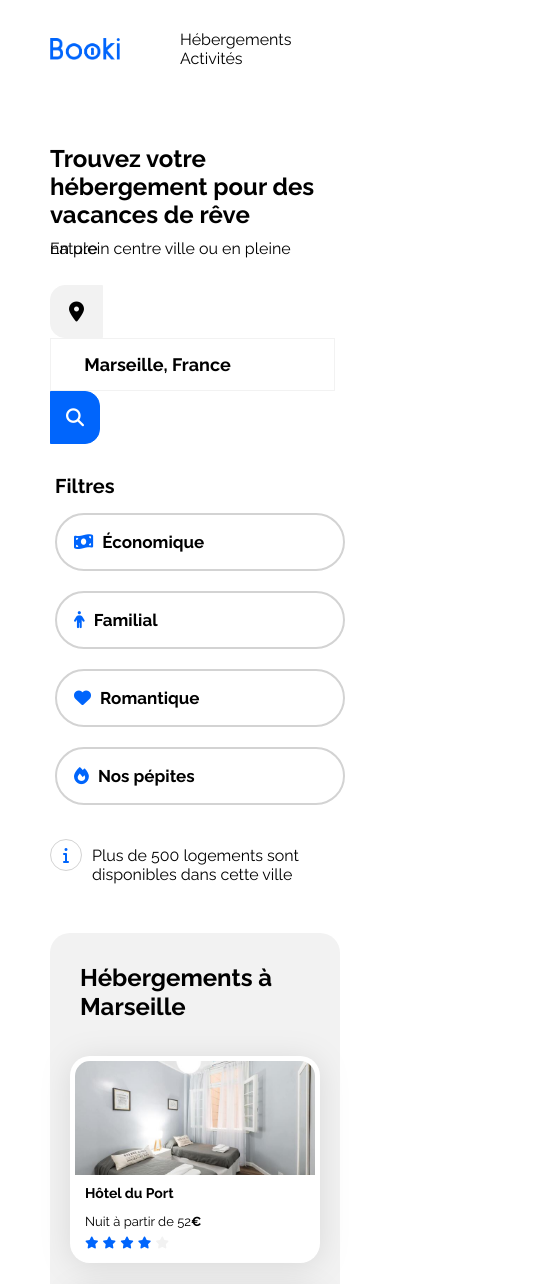
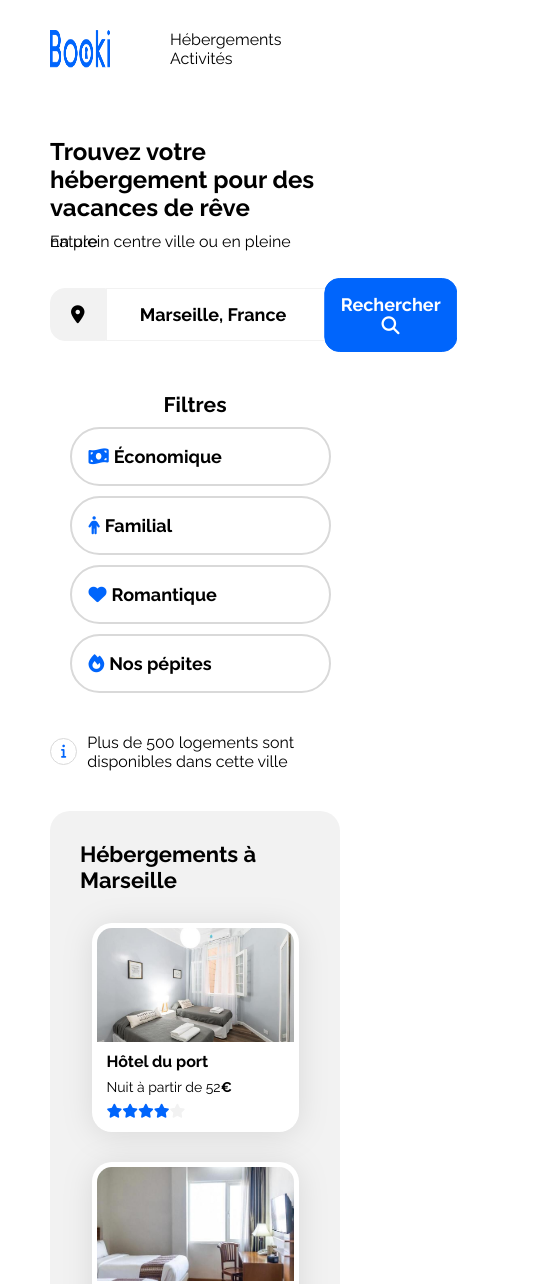
Before and after one commit to ltrcelia/Booki, a plain HTML site: page index.html in a window 390 px wide. Shown: the top 1284 px of the page, 533 px wide, since content can reach past the window. Drawn offline with Linux system fonts and the light colour scheme.

Commit message:
24/10/2023 Amélioration du projet

```diff
--- a/css/style.css
+++ b/css/style.css
@@ -1,6 +1,6 @@
 /****** General ***********/
 * {
-    font-family: 'Raleway', sans-serif;
+    font-family: "Raleway", sans-serif;
 }
 
 :root {
@@ -46,24 +46,22 @@ header {
 nav {
     width: 100%;
     display: flex;
-    align-items: center;
     justify-content: space-between;
 }
 
 nav img {
-    width: 70px;
+    width: 60px;
+}
+.menu a {
+    margin: 0 0 0 60px;
+    padding: 28px 0;
 }
 
 .menu a:hover {
     border-top: 2px solid var(--main-color);
     color: var(--main-color);
 }
-
-.menu a {
-    margin: 0 0 0 60px;
-    padding: 30px 0;
-}
-/****** ******/
+/************/
 
 a {
     color: inherit;
@@ -72,7 +70,6 @@ a {
 
 /********* Cartes ********/
 .section-title {
-    margin: 0;
     font-size: var(--font-size-xlarge);
 }
 
@@ -86,14 +83,23 @@ a {
     object-fit: cover;
 }
 
+.card-content {
+    padding: 10px;
+}
+
 .card-title {
     font-size: var(--font-size-nomal);
-    margin-top: 10px;
+    margin-bottom: 8px;
 }
 
-.card-title,
-.card-subtitle,
+.card-subtitle {
+    font-size: var(--font-size-small);
+    margin: 0 0 8px 0;
+}
+
 .card-rating {
+    display: flex;
+    margin-top: 8px;
     margin-bottom: 5px;
 }
 
@@ -104,18 +110,19 @@ a {
 /***** étoiles ******/
 .fa-solid {
     color: var(--main-color);
+    font-size: var(--font-size-small);
 }
 
 .neutral-star {
-    color: var(--main-bg-color)
+    color: var(--main-bg-color);
+    font-size: var(--font-size-small);
 }
 
 /****** Footer ******/
 footer {
     background-color: var(--main-bg-color);
     padding: 20px;
-    margin-top: 20px;
-    display: flex;
+    margin-top: 30px;
 }
 
 .footer-container {
@@ -123,36 +130,35 @@ footer {
     flex-direction: row;
 }
 .footer-elements {
+    width: 35%;
     display: flex;
     flex-direction: column;
-    margin-right: 250px;
     gap: 15px;
 }
 
 /**************** Spécifiques ****************/
 /****** Haut de page ******/
 .search-hebergements {
-    margin-top: 17px;
+    margin: 40px 0;
 }
 
 .title-page {
-    line-height: 15px;
-    padding: 10px 0;
+    line-height: 90%;
+    padding: 0 0 20px 0;
 }
 
 /****** Form ******/
-.form-container {
-    padding: 10px 0;
-    align-content: baseline;
+form {
+    display: flex;
 }
 
 .form-container .fa-location-dot {
     background-color: var(--main-bg-color);
     color: black;
     border: 1px solid var(--main-bg-color);
+    font-size: var(--font-size-large);
     border-radius: 15px 0 0 15px;
-    padding: 25px 18px;
-
+    padding: 25px 20px;
 }
 
 .form-container input {
@@ -164,17 +170,22 @@ footer {
 }
 
 .btn-search {
-    padding: 15px 15px;
+    padding: 15px 16px;
     color: white;
     border: 1px solid var(--main-color);
     background-color: var(--main-color);
     border-radius: 0 15px 15px 0;
-    font-weight: var(--font-weight-semibold);
+    font-weight: var(--font-weight-bold);
     font-size: var(--font-size-large);
+    display: inline;
 }
 
 .btn-search:hover {
     background-color: var(--main-color-dark);
+}
+
+.btn-search i {
+    display: none;
 }
 /****** ******/
 
@@ -182,41 +193,47 @@ footer {
     display: flex;
     align-items: baseline;
     font-weight: var(--font-weight-bold);
-    padding: 20px 0;
-    gap: 10px;
-    font-size: var(--font-size-medium);
+    font-size: var(--font-size-large);
+    padding: 40px 0;
+    gap: 7px;
 }
 
 .filtres i {
-    padding-right: 5px;
+    padding-right: 10px;
+    font-size: var(--font-size-large);
 }
 
 .filtres .btn {
     display: flex;
     align-items: baseline;
     background-color: white;
-    border: 2px solid lightgray;
+    border: 2px solid var(--border-grey);
     border-radius: 50px;
-    padding: 10px 15px;
-    margin: 5px;
+    padding: 14px 20px;
+    margin-left: 10px;
     font-weight: var(--font-weight-bold);
-    font-size: var(--font-size-medium);
+    font-size: var(--font-size-large);
 }
 
 .filtres .btn:hover {
     background-color: var(--filter-bg-color);
 }
 
+/***** Infos logements *****/
 .infos {
     display: flex;
-    align-items: baseline;
+    align-items: center;
     gap: 10px;
 }
 
+.infos p {
+    margin: 0;
+}
+
 .fa-info{
-    border: 1px solid lightgray;
+    border: 1px solid var(--border-grey);
     border-radius: 50px;
-    padding: 7px 12px;
+    padding: 12px 10px;
 }
 
 /****** Hebergements And Populaires ***********/
@@ -241,9 +258,9 @@ footer {
 .hebergements-cards {
     display: flex;
     flex-wrap: wrap;
-    justify-content: center;
-    gap: 25px;
-    margin: 35px 0;
+    justify-content: space-between;
+    margin: 30px 0;
+    gap: 30px;
 }
 
 .hebergements-cards .card {
@@ -253,19 +270,16 @@ footer {
 }
 
 .hebergements-cards a {
-    max-width: 250px;
-    min-width: 250px;
+    width: 30%;
 }
 
 .hebergements-cards img {
-    width: 100%;
     height: 114px;
     border-top-left-radius: 15px;
     border-top-right-radius: 15px;
 }
 
 .hebergements-cards .card-content {
-    padding-left: 10px;
     display: flex;
     flex-direction: column;
     justify-content: space-between;
@@ -283,15 +297,14 @@ footer {
     align-items: center;
 }
 
+.populaires-title i {
+    font-size: var(--font-size-large);
+}
+
 .populaires-cards .card {
     display: flex;
     margin-top: 33px;
     padding: 5px;
-}
-
-.populaires-cards a {
-    max-width: 380px;
-    min-width: 275px;
 }
 
 .populaires-cards img {
@@ -312,32 +325,33 @@ footer {
 
 /******* Activités ******/
 .activites {
-    padding: 50px;
+    padding: 30px;
 }
 
 .activites-cards {
     display: flex;
-    flex-direction: row;
-    justify-content: center;
     flex-wrap: wrap;
-    margin-top: 30px;
-    gap: 30px;
+    justify-content: space-between;
+}
+
+.activites-cards .card {
+    display: flex;
+    flex-direction: column;
+    margin-top: 35px;
 }
 
 .activites-cards a {
-    min-width: 300px;
-    display: inline-block;
+    width: 23%;
 }
 
 .activites-cards img {
-    display: flex;
-    width: 100%;
     height: 380px;
     border-top-right-radius: 20px;
     border-top-left-radius: 20px;
 }
 
 .activites-cards h3 {
+    font-size: var(--font-size-nomal);
     padding: 20px;
 }
 
@@ -346,16 +360,12 @@ footer {
 /****** Media queries ***********/
 /* Medium devices (tablets, less/equal than 1024px) */
 @media (max-width: 1024px) {
-    .title-page {
-        line-height: 0;
+    .fa-magnifying-glass {
+        display: none;
     }
 
-    h1 {
-        line-height: 28px;
-    }
-
-    .fa-magnifying-glass {
-        display: none;
+    .filtres {
+        align-items: center;
     }
 
     .hebergements-and-populaires {
@@ -366,16 +376,6 @@ footer {
         width: 100%;
     }
 
-    .hebergements-cards .card-title,
-    .populaires-cards .card-title {
-        font-size: var(--font-size-small);
-    }
-
-    .hebergements-cards .card-subtitle,
-    .populaires-cards .card-subtitle {
-        font-size: var(--font-size-xsmall);
-    }
-
     .populaires {
         width: 100%;
         margin-top: 50px;
@@ -384,44 +384,43 @@ footer {
     .populaires-cards {
         display: flex;
         flex-direction: column;
-        justify-content: center;
-        align-items: center;
     }
 
     .populaires-cards a {
-        width: 90%;
+        width: 50%;
     }
 
     .activites-cards a {
-        display: flex;
-        flex-direction: column;
-        justify-content: center;
-        align-items: center;
+        width: 23%;
     }
 
-    .activites-cards .card-long {
-        padding-bottom: 10px;
-    }
-
-    .activites .card {
-        display: flex;
-        flex-wrap: wrap;
-        max-width: 210px;
-        max-height: 270px;
+    .activites-cards .card {
+        align-content: space-between;
     }
 
     .activites-cards img {
-        max-width: 210px;
-        max-height: 200px;
+        width: 100%;
+        height: 200px;
     }
 }
 
 /* Small devices (phones, less than 768px) */
-@media (max-width: 767.98px) {
+@media (max-width: 767.98px) {.title-page h1 {
+        line-height: 28px;
+    }
+
+    .title-page p {
+        line-height: 0;
+    }
+
     .menu a:hover {
         border-top: none;
         border-bottom: 2px solid var(--main-color);
         color: var(--main-color);
+    }
+
+    form {
+        align-items: center;
     }
 
     .form-container a {
@@ -432,14 +431,24 @@ footer {
         padding-right: 70px;
     }
 
-    .fa-magnifying-glass {
+    .btn-search a{
+        display: none;
+    }
+
+    .btn-search {
+        border-radius: 15px;
+        transform: translate(-50%);
+    }
+
+    .btn-search i {
         display: inline;
         color: white;
+        font-size: var(--font-size-large);
     }
-
 
     .filtres {
         flex-direction: column;
+
         gap: 10px;
     }
 
@@ -447,30 +456,42 @@ footer {
         padding-right: 5px;
     }
     .filtres .btn {
-        width: 100%;
+        width: 90%;
         padding: var(--font-size-medium);
     }
 
+    .hebergements-cards {
+        justify-content: center;
+    }
+
+    .hebergements-cards a {
+        width: 90%;
+    }
+
+    .populaires-cards {
+        align-items: center;
+    }
+
     .populaires-cards a {
-        width: 80%;
+        width: 100%;
     }
 
     .populaires-cards .card-content {
         padding-right: 5px;
     }
 
-    .activites-cards .card {
-        max-width: 210px;
-        max-height: 200px;
-    }
-
-    .activites-cards .card-long {
-        padding-bottom: 20px;
+    .activites-cards {
+        align-items: center;
+        display: flex;
+        flex-direction: column;
     }
 
     .activites-cards img {
-        max-width: 210px;
-        max-height: 141px;
+        height: 140px;
+    }
+
+    .activites-cards a {
+        width: 70%;
     }
 
     .footer-container {
@@ -483,6 +504,6 @@ footer {
     .footer-elements a {
         display: flex;
         flex-direction: row;
-        white-space:nowrap
+        white-space: nowrap;
     }
 }
--- a/index.html
+++ b/index.html
@@ -8,9 +8,7 @@
     <link rel="preconnect" href="https://fonts.googleapis.com">
     <link rel="preconnect" href="https://fonts.gstatic.com" crossorigin>
     <link href="https://fonts.googleapis.com/css2?family=Raleway:wght@400;500;700&display=swap" rel="stylesheet">
-    <link rel="stylesheet" href="https://cdnjs.cloudflare.com/ajax/libs/font-awesome/6.2.1/css/all.min.css"
-        integrity="sha512-MV7K8+y+gLIBoVD59lQIYicR65iaqukzvf/nwasF0nqhPay5w/9lJmVM2hMDcnK1OnMGCdVK+iQrJ7lzPJQd1w=="
-        crossorigin="anonymous" referrerpolicy="no-referrer" />
+    <link rel="stylesheet" href="https://cdnjs.cloudflare.com/ajax/libs/font-awesome/6.2.1/css/all.min.css" integrity="sha512-MV7K8+y+gLIBoVD59lQIYicR65iaqukzvf/nwasF0nqhPay5w/9lJmVM2hMDcnK1OnMGCdVK+iQrJ7lzPJQd1w==" crossorigin="anonymous" referrerpolicy="no-referrer">
     <link rel="stylesheet" href="css/style.css">
 </head>
 
@@ -33,32 +31,37 @@
                     <p>En plein centre ville ou en pleine nature</p>
                 </div>
                 <div class="form-container">
-                    <form method="get" action="">
-                        <i class="fa-solid fa-location-dot fa-lg"></i><input type="text" id="name" name="name" required minlength="4" maxlength="50" size="20" value="Marseille, France"/><button class="btn-search" type="submit"><a href="#">Rechercher</a><i class="fa-solid fa-magnifying-glass"></i></button>
+                    <form action="search" method="get">
+                        <i class="fa-solid fa-location-dot fa-lg"></i>
+                        <input type="text" id="name" name="name" required minlength="4" maxlength="50" size="20" value="Marseille, France">
+                        <button type="submit" class="btn-search">
+                            Rechercher
+                            <i class="fa-solid fa-magnifying-glass"></i>
+                        </button>
                     </form>
                 </div>
                 <div class="filtres">
                     <h3>Filtres</h3>
-                    <button class="btn"><a href="#"><i class="fa-solid fa-money-bill-wave"></i> Économique</a></button>
-                    <button class="btn"><a href="#"><i class="fa-solid fa-person"></i></i> Familial</a></button>
-                    <button class="btn"><a href="#"><i class="fa-solid fa-heart"></i> Romantique</a></button>
-                    <button class="btn"><a href="#"><i class="fa-solid fa-fire"></i> Nos pépites</a></button>
+                    <button class="btn"><i class="fa-solid fa-money-bill-wave fa-lg"></i> Économique</button>
+                    <button class="btn"><i class="fa-solid fa-person fa-lg"></i> Familial</button>
+                    <button class="btn"><i class="fa-solid fa-heart fa-lg"></i> Romantique</button>
+                    <button class="btn"><i class="fa-solid fa-fire fa-lg"></i> Nos pépites</button>
                 </div>
                 <div class="infos">
-                    <i class="fa-solid fa-info"></i>
+                    <i class="fa-solid fa-info fa-sm"></i>
                     <p>Plus de 500 logements sont disponibles dans cette ville</p>
                 </div>
             </section>
             <div class="hebergements-and-populaires">
                 <section id="hebergements-marseille" class="hebergements">
-                    <h2>Hébergements à Marseille</h2>
+                    <h2 class="section-title">Hébergements à Marseille</h2>
                     <div class="hebergements-cards">
                         <a href="#">
                             <article class="card">
                                 <img src="images/hebergements/fred-kleber.jpeg" alt="Image d'une chambre de l'Hôtel du Port">
                                 <div class="card-content">
                                     <div class="card-txt">
-                                        <h3 class="card-title">Hôtel du Port</h3>
+                                        <h3 class="card-title">Hôtel du port</h3>
                                         <p class="card-subtitle">Nuit à partir de 52<span class="euro">€</span></p>
                                     </div>
                                     <div class="card-rating">
@@ -173,7 +176,7 @@
                 <section class="populaires">
                     <div class="populaires-title">
                         <h2 class="section-title">Les plus populaires</h2>
-                        <i class="fa-solid fa-chart-line" aria-hidden="true"></i>
+                        <i class="fa-solid fa-chart-line"></i>
                     </div>
                     <div class="populaires-cards">
                         <a href="#">
```
